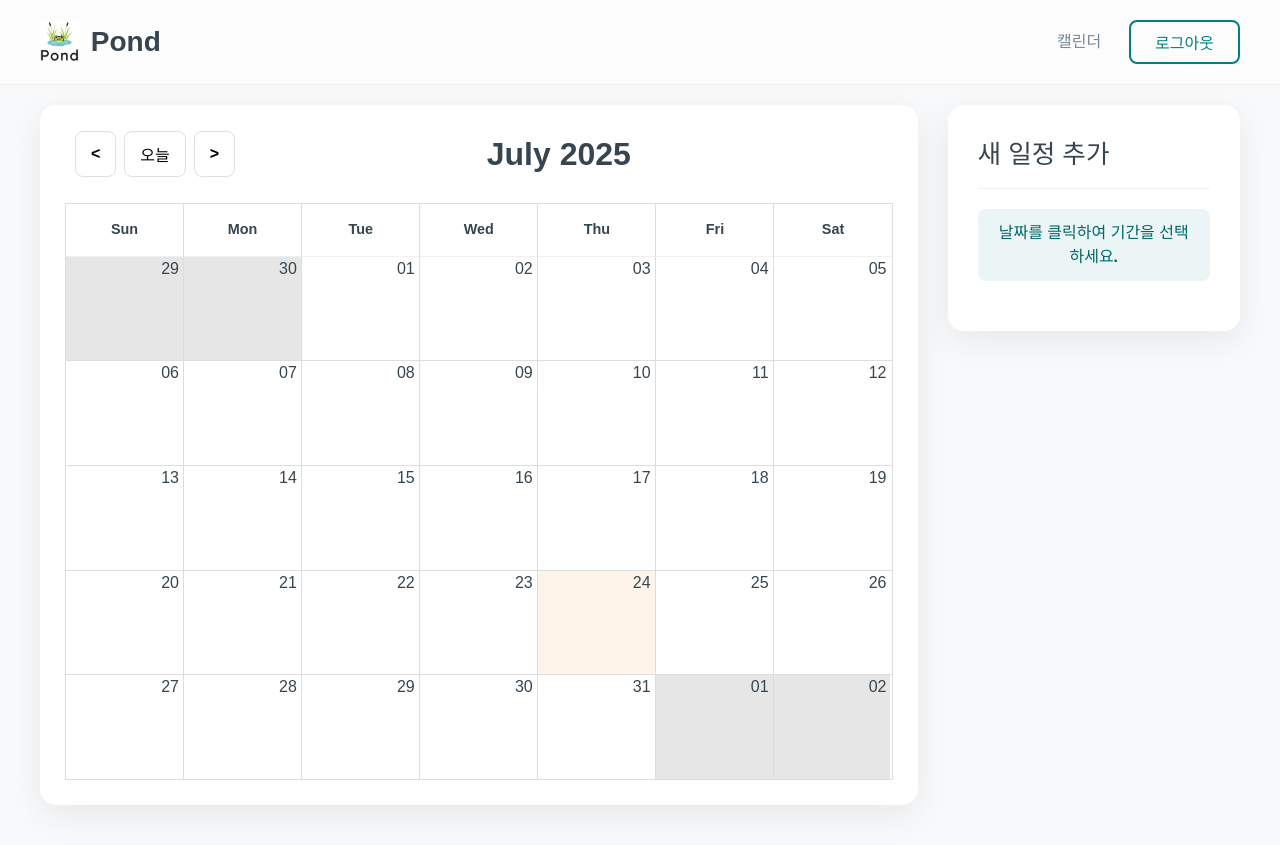
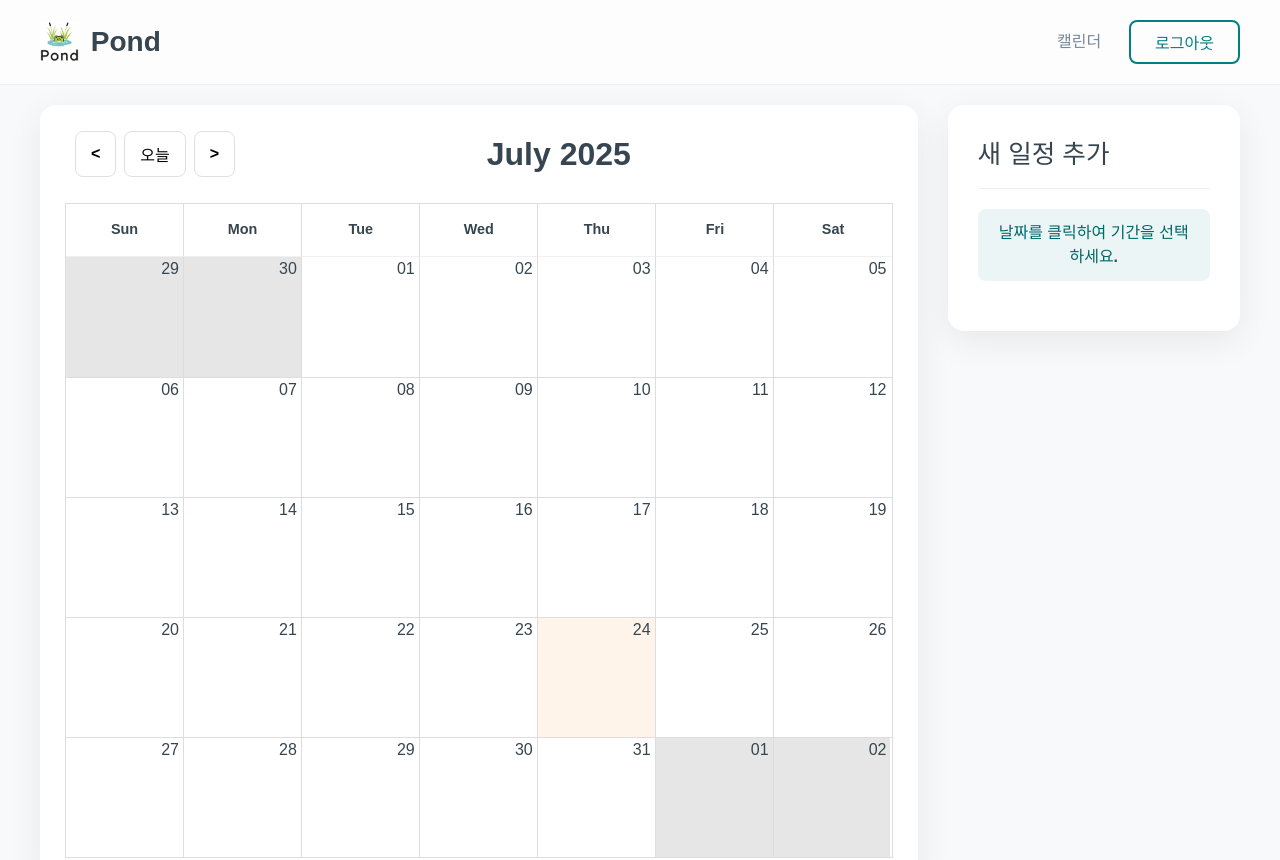
Before and after one commit to jshjshjshjsh/pond_front, a React (Vite) app: page /calendar in a window 1280 px wide. Shown: the top 860 px of the page. Built offline with nearby package versions, Linux system fonts and the light colour scheme; no server answers; sample sign-in values are in the browser's storage.

Commit message:
fix: calendar의 다른 일정이 보이지 않는 문제 수정

```diff
--- a/src/App.jsx
+++ b/src/App.jsx
@@ -12,8 +12,7 @@ function App() {
         <div style={{ display: 'flex', flexDirection: 'column', minHeight: '100vh' }}>
             <Header />
 
-            <main style={{ flex: 1 }}>
-                {/* 페이지 경로에 따라 다른 컴포넌트가 이 위치에 렌더링됩니다. */}
+            <main>
                 <Routes>
                     <Route path="/" element={<MainPage />} />
                     <Route path="/login" element={<LoginPage />} />
@@ -21,7 +20,7 @@ function App() {
                     <Route path="/calendar" element={<CalendarPage />} />
                 </Routes>
             </main>
-            {/* 2. Routes 바깥에 Footer를 배치하여 모든 페이지에 공통으로 보이게 합니다. */}
+
             <Footer />
         </div>
     );
--- a/src/calendar/CalendarPage.css
+++ b/src/calendar/CalendarPage.css
@@ -6,9 +6,20 @@
 }
 
 /* 캘린더와 입력 폼을 가로로 배치 */
-.calendar-layout-container { display: flex; gap: 30px; align-items: flex-start; }
-.calendar-wrapper { flex: 3; min-width: 0; }
-.form-wrapper { flex: 1; position: sticky; top: 20px; }
+.calendar-layout-container {
+    display: flex;
+    gap: 30px;
+    align-items: flex-start;
+}
+.calendar-wrapper {
+    flex: 3;
+    min-width: 0;
+}
+.form-wrapper {
+    flex: 1;
+    position: sticky;
+    top: 20px;
+}
 
 /* 커스텀 툴바 스타일 */
 .custom-toolbar {
@@ -33,11 +44,35 @@
 .toolbar-center { flex-grow: 1; text-align: center; }
 .toolbar-label { font-size: 2rem; font-weight: 700; color: #36454F; }
 
-/* 캘린더 스타일 (+ more 활성화를 위해 고정 높이 유지) */
+/* =============================================================== */
+/* ✨ 최종 높이 및 +more 문제 해결 코드 ✨                         */
+/* =============================================================== */
+
+/* 캘린더 기본 스타일 */
 .rbc-calendar {
-    border-radius: 16px; box-shadow: 0 10px 35px rgba(0, 0, 0, 0.07);
-    border: none; padding: 25px; background-color: white; height: 700px !important;
+    height: auto;
+    border-radius: 16px;
+    box-shadow: 0 10px 35px rgba(0, 0, 0, 0.07);
+    border: none;
+    padding: 25px;
+    background-color: white;
 }
+
+/* ✨ 여기가 핵심: '.rbc-month-row'에 '.loaded' 클래스가 추가된 후에만 스타일을 적용합니다. */
+.rbc-month-row.loaded {
+    min-height: 120px; /* 요청하신 최소 높이 */
+    height: auto;      /* 내용은 높이에 맞춰 자동으로 늘어남 */
+    overflow: visible; /* 내용이 넘쳐도 보이도록 함 */
+    flex: none;        /* 불필요한 flex 속성 초기화 */
+}
+
+/* '+more' 링크는 항상 보이지 않도록 처리합니다. */
+.rbc-show-more {
+    display: none !important;
+}
+
+/* =============================================================== */
+
 .rbc-header { font-weight: 600; color: #36454F; padding: 15px 0; border-bottom: 1px solid #f0f0f0; }
 .rbc-date-cell { color: #36454F; font-weight: 500; }
 .rbc-off-range .rbc-date-cell { color: #AEAEAE !important; }
--- a/src/calendar/CalendarPage.jsx
+++ b/src/calendar/CalendarPage.jsx
@@ -4,17 +4,15 @@ import format from 'date-fns/format';
 import parse from 'date-fns/parse';
 import startOfWeek from 'date-fns/startOfWeek';
 import getDay from 'date-fns/getDay';
-import addDays from 'date-fns/addDays';
-import enUS from 'date-fns/locale/en-US';
 import 'react-big-calendar/lib/css/react-big-calendar.css';
 import axios from 'axios';
 import { useNavigate } from 'react-router-dom';
 import './CalendarPage.css';
+import enUS from 'date-fns/locale/en-US';
 
 const locales = { 'en-US': enUS };
 const localizer = dateFnsLocalizer({ format, parse, startOfWeek, getDay, locales });
 
-// 커스텀 툴바 컴포넌트
 const CustomToolbar = (toolbar) => {
     const goToBack = () => toolbar.onNavigate('PREV');
     const goToNext = () => toolbar.onNavigate('NEXT');
@@ -45,6 +43,18 @@ const CalendarPage = () => {
     const navigate = useNavigate();
     const token = localStorage.getItem('accessToken');
 
+    // ✨ 여기가 핵심 1: 캘린더 데이터(events, currentDate)가 변경될 때마다 실행됩니다.
+    useEffect(() => {
+        // 모든 '.rbc-month-row' 요소를 찾습니다.
+        const monthRows = document.querySelectorAll('.rbc-month-row');
+
+        // 찾은 각 요소에 'loaded' 클래스를 추가합니다.
+        monthRows.forEach(row => {
+            row.classList.add('loaded');
+        });
+    }, [events, currentDate]); // events나 currentDate가 바뀔 때마다 이 효과를 다시 실행합니다.
+
+
     const fetchEvents = useCallback(async (date) => {
         if (!token) {
             alert('로그인이 필요합니다.');
@@ -61,11 +71,11 @@ const CalendarPage = () => {
                 params: { startDate: format(startDate, 'yyyy-MM-dd'), endDate: format(endDate, 'yyyy-MM-dd') },
                 headers: { 'Authorization': `Bearer ${token}` }
             });
-            const formattedEvents = response.data.map(event => {
-                const eventEnd = new Date(event.endDate);
-                eventEnd.setHours(23, 59, 59, 999);
-                return { ...event, start: new Date(event.startDate), end: eventEnd };
-            });
+            const formattedEvents = response.data.map(event => ({
+                ...event,
+                start: new Date(event.startDate),
+                end: new Date(event.endDate)
+            }));
             setEvents(formattedEvents);
         } catch (error) {
             console.error('일정 데이터를 불러오는 데 실패했습니다.', error);
@@ -112,20 +122,13 @@ const CalendarPage = () => {
             alert('일정 제목을 입력하고 날짜를 선택해주세요.');
             return;
         }
-
-        const startDate = new Date(selection.start);
-        startDate.setHours(0, 0, 0, 0);
-        const endDate = new Date(selection.end);
-        endDate.setHours(23, 59, 59, 999);
-
         const newEvent = {
             title,
-            startDate: format(startDate, "yyyy-MM-dd'T'HH:mm:ss"),
-            endDate: format(endDate, "yyyy-MM-dd'T'HH:mm:ss"),
+            startDate: format(selection.start, "yyyy-MM-dd'T'HH:mm:ss"),
+            endDate: format(selection.end, "yyyy-MM-dd'T'HH:mm:ss"),
             isShare,
             content: title,
         };
-
         try {
             await axios.post('http://localhost:8080/calendar/workhistory/save', newEvent, {
                 headers: { 'Authorization': `Bearer ${token}` }
@@ -171,8 +174,6 @@ const CalendarPage = () => {
                         selectable
                         onSelectSlot={handleSelectSlot}
                         dayPropGetter={dayPropGetter}
-                        popup
-                        dayLayoutAlgorithm={'no-overlap'}
                         components={components}
                     />
                 </div>
```
